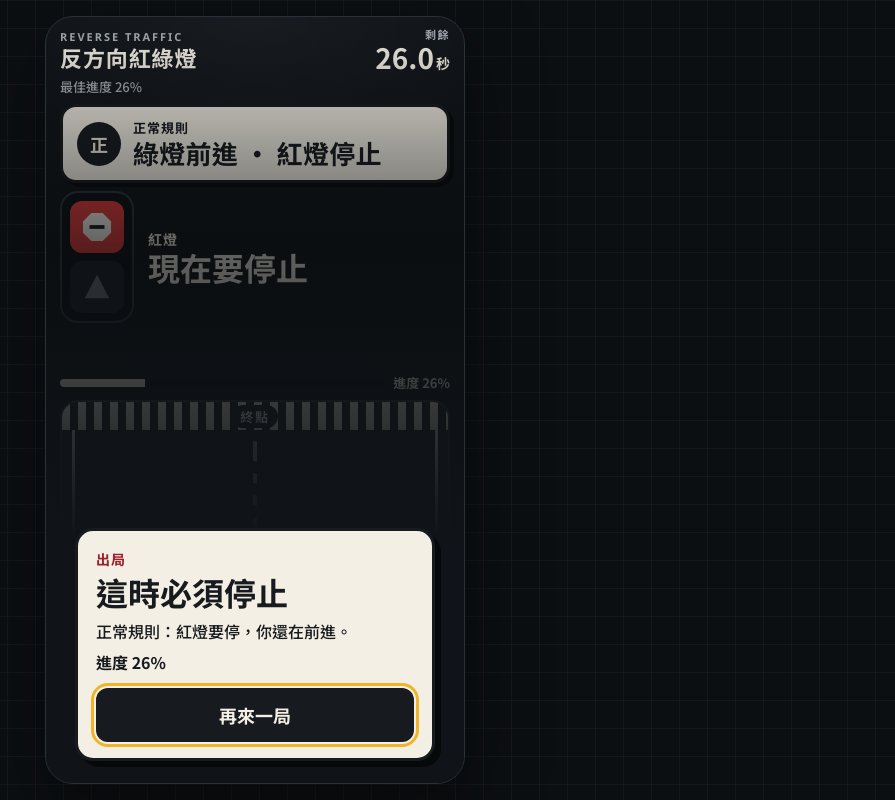
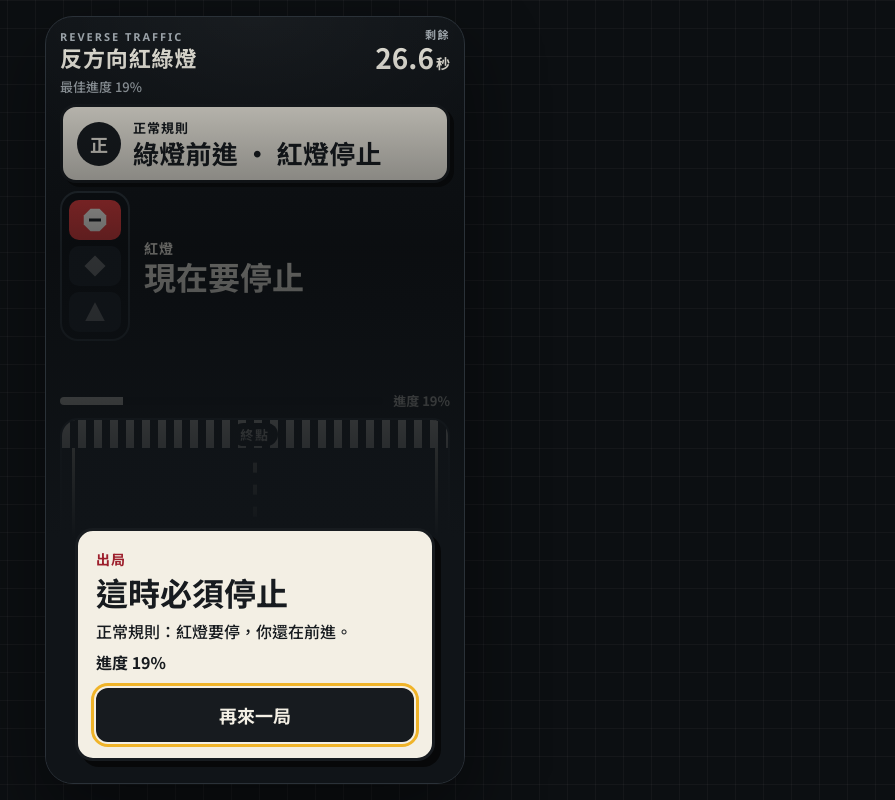
Before and after one commit to Nya-1124/Reverse-Traffic, a plain HTML site: page index.html in a window 1280 px wide. Shown: the whole page, without its empty margins (385-1280 px from the left). Drawn offline with Linux system fonts and the light colour scheme.

Commit message:
Add a yellow preview before each light change.
For half a second either action is allowed, the next stop or go is shown, including a rule flip, and the clock keeps running.

Co-authored-by: Nya-1124 <Nya-1124@users.noreply.github.com>

```diff
--- a/index.html
+++ b/index.html
@@ -33,6 +33,7 @@
       --sign-ink: #171b1f;
       --red: #e23b3b;
       --green: #1f9d55;
+      --yellow: #e6a817;
       --amber: #f0b429;
       --shadow: #070809;
       color-scheme: dark;
@@ -141,27 +142,27 @@
 
     #signal { display: flex; align-items: center; gap: 14px; min-height: 92px; }
     .housing {
-      width: 74px;
+      width: 70px;
       flex: none;
-      padding: 8px;
+      padding: 7px;
       border-radius: 18px;
       background: #0c1014;
       border: 2px solid var(--line);
       display: flex;
       flex-direction: column;
-      gap: 8px;
+      gap: 6px;
     }
     .lamp {
-      height: 52px;
-      border-radius: 12px;
+      height: 40px;
+      border-radius: 10px;
       display: grid;
       place-items: center;
       background: #1a2128;
-      transition: background-color 140ms linear;
     }
     .lamp.is-on.is-red { background: var(--red); }
+    .lamp.is-on.is-yellow { background: var(--yellow); }
     .lamp.is-on.is-green { background: var(--green); }
-    .shape { width: 30px; height: 30px; color: #f7f4ee; }
+    .shape { width: 24px; height: 24px; color: #f7f4ee; }
     .lamp:not(.is-on) .shape { opacity: 0.38; }
     .now { min-width: 0; }
     #nowKicker { font-size: 14px; font-weight: 700; letter-spacing: 0.08em; }
@@ -174,10 +175,12 @@
       font-weight: 700;
       letter-spacing: 0.02em;
     }
-    #banner.is-warn #bannerText { color: #f6d98a; }
+    #banner.is-yellow #bannerText { color: #f6d98a; }
     #banner.is-grace #bannerText { color: #d7efe0; }
     #graceTrack { height: 6px; border-radius: 99px; background: #243028; overflow: hidden; }
     #graceFill { display: block; height: 100%; width: 100%; background: #d7efe0; transform-origin: left center; }
+    #banner.is-yellow #graceTrack { background: #3a3014; }
+    #banner.is-yellow #graceFill { background: var(--yellow); }
 
     .meter-row { display: flex; align-items: center; gap: 10px; }
     .meter { flex: 1; height: 8px; border-radius: 99px; background: #0c1014; overflow: hidden; }
@@ -386,7 +389,8 @@
       #nowAction { font-size: 26px; }
       #pedal { min-height: 96px; }
       .pedal-title { font-size: 22px; }
-      .lamp { height: 44px; }
+      .lamp { height: 32px; }
+      .shape { width: 20px; height: 20px; }
     }
   </style>
 </head>
@@ -420,6 +424,11 @@
           <svg class="shape" viewBox="0 0 64 64">
             <polygon points="20,2 44,2 62,20 62,44 44,62 20,62 2,44 2,20" fill="currentColor"></polygon>
             <rect x="16" y="28" width="32" height="8" fill="#1a1e22"></rect>
+          </svg>
+        </div>
+        <div class="lamp is-yellow" id="lampYellow">
+          <svg class="shape" viewBox="0 0 64 64">
+            <polygon points="32,4 60,32 32,60 4,32" fill="currentColor"></polygon>
           </svg>
         </div>
         <div class="lamp is-green" id="lampGreen">
@@ -462,7 +471,7 @@
       </div>
     </div>
 
-    <p id="hint">按住煞車、放開前進；燈號不符合目前規則就出局。<span class="kb">空白鍵煞車，Esc 暫停。</span></p>
+    <p id="hint">按住煞車、放開前進；燈號不符合目前規則就出局。黃燈先看接下來。<span class="kb">空白鍵煞車，Esc 暫停。</span></p>
 
     <div id="overlay" hidden data-no-brake>
       <section class="card" id="card" role="dialog" aria-modal="true" aria-labelledby="cardTitle" data-kind="pause">
@@ -479,13 +488,12 @@
       "use strict";
 
       var TIME_LIMIT = 30;
-      var MOVE_SECONDS = 15.2;
+      var MOVE_SECONDS = 17.4;
       var MOVE_RATE = 100 / MOVE_SECONDS;
-      var GRACE = 0.62;
+      var YELLOW = 0.5;
       var RESUME_GRACE = 1.15;
-      var WARN_LEAD = 0.5;
       var STORAGE_KEY = "reverse-traffic-v1";
-      var PHASES = [
+      var LIGHTS = [
         { t: 0, signal: "green", rule: "normal", safe: true },
         { t: 3.4, signal: "red", rule: "normal" },
         { t: 5.6, signal: "green", rule: "normal" },
@@ -498,6 +506,17 @@
         { t: 24.0, signal: "red", rule: "normal" },
         { t: 26.6, signal: "green", rule: "normal" }
       ];
+      var PHASES = [];
+      for (var li = 0; li < LIGHTS.length; li++) {
+        if (li > 0) {
+          PHASES.push({
+            t: LIGHTS[li].t - YELLOW,
+            signal: "yellow",
+            rule: LIGHTS[li - 1].rule
+          });
+        }
+        PHASES.push(LIGHTS[li]);
+      }
 
       var app = document.getElementById("app");
       var timeValue = document.getElementById("timeValue");
@@ -509,6 +528,7 @@
       var ruleKicker = document.getElementById("ruleKicker");
       var ruleMain = document.getElementById("ruleMain");
       var lampRed = document.getElementById("lampRed");
+      var lampYellow = document.getElementById("lampYellow");
       var lampGreen = document.getElementById("lampGreen");
       var nowKicker = document.getElementById("nowKicker");
       var nowAction = document.getElementById("nowAction");
@@ -539,7 +559,6 @@
       var elapsed = 0;
       var progress = 0;
       var phaseIndex = 0;
-      var graceUntil = 0;
       var resumeGraceLeft = 0;
       var braking = false;
       var spaceHeld = false;
@@ -566,6 +585,7 @@
       }
 
       function requiredOf(phase) {
+        if (!phase || phase.signal === "yellow") return "either";
         var go = phase.rule === "normal" ? phase.signal === "green" : phase.signal === "red";
         return go ? "go" : "stop";
       }
@@ -699,14 +719,11 @@
         if (mode !== "playing") return;
         elapsed += dt;
         var info = phaseAt(elapsed);
-        if (info.index !== phaseIndex) {
-          phaseIndex = info.index;
-          graceUntil = info.phase.t + GRACE;
-        }
+        if (info.index !== phaseIndex) phaseIndex = info.index;
         var wasResume = resumeGraceLeft > 0;
         if (resumeGraceLeft > 0) resumeGraceLeft = Math.max(0, resumeGraceLeft - dt);
         var req = requiredOf(info.phase);
-        var protectedTime = !!info.phase.safe || elapsed < graceUntil || wasResume;
+        var protectedTime = !!info.phase.safe || info.phase.signal === "yellow" || wasResume;
         var moving = !braking && !wasResume;
         if (!protectedTime && req === "stop" && moving) {
           failMove(info.phase);
@@ -735,24 +752,21 @@
       }
 
       function warningText() {
-        if (resumeGraceLeft > 0 || (phaseIndex > 0 && elapsed < graceUntil)) return "反應時間";
+        if (resumeGraceLeft > 0) return "反應時間";
         var info = phaseAt(elapsed);
-        if (!info.next) return "";
-        var remain = info.next.t - elapsed;
-        if (remain <= 0 || remain > WARN_LEAD) return "";
-        var nowReq = requiredOf(info.phase);
-        var nextReq = requiredOf(info.next);
-        var ruleFlips = info.next.rule !== info.phase.rule;
-        if (ruleFlips && nextReq === "go" && nowReq === "stop") return "即將反轉，先保持煞車";
-        if (ruleFlips && nextReq === "stop") return "即將反轉，準備停下";
-        if (nextReq === "stop" && nowReq === "go") return "即將要停";
-        if (nextReq === "go" && nowReq === "stop") return "即將可走，先保持煞車";
-        return "即將換燈";
+        if (info.phase.signal !== "yellow" || !info.next) return "";
+        if (info.next.rule !== info.phase.rule) {
+          return info.next.rule === "reverse" ? "規則即將反轉" : "規則即將恢復";
+        }
+        return "煞車或前進都可以";
       }
 
       function graceRatio() {
         if (resumeGraceLeft > 0) return resumeGraceLeft / RESUME_GRACE;
-        if (phaseIndex > 0 && elapsed < graceUntil) return Math.max(0, (graceUntil - elapsed) / GRACE);
+        var info = phaseAt(elapsed);
+        if (info.phase.signal === "yellow" && info.next) {
+          return Math.max(0, Math.min(1, (info.next.t - elapsed) / YELLOW));
+        }
         return 0;
       }
 
@@ -779,19 +793,28 @@
         setText(bestLine, bestLabel());
         storageNote.hidden = storageOk;
 
-        var reverse = phase.rule === "reverse";
+        var preview = phase.signal === "yellow" && info.next && info.next.rule !== phase.rule ? info.next : null;
+        var shownRule = preview || phase;
+        var reverse = shownRule.rule === "reverse";
         ruleSign.classList.toggle("is-reverse", reverse);
         setText(sealText, reverse ? "反" : "正");
-        setText(ruleKicker, reverse ? "反轉規則" : "正常規則");
+        setText(ruleKicker, preview ? (reverse ? "即將反轉" : "即將恢復") : (reverse ? "反轉規則" : "正常規則"));
         setText(ruleMain, reverse ? "紅燈前進 · 綠燈停止" : "綠燈前進 · 紅燈停止");
 
         lampRed.classList.toggle("is-on", phase.signal === "red");
+        lampYellow.classList.toggle("is-on", phase.signal === "yellow");
         lampGreen.classList.toggle("is-on", phase.signal === "green");
-        setText(nowKicker, phase.signal === "red" ? "紅燈" : "綠燈");
-        setText(nowAction, req === "stop" ? "現在要停止" : "現在要前進");
+        if (phase.signal === "yellow" && info.next) {
+          var nextReq = requiredOf(info.next);
+          setText(nowKicker, "黃燈");
+          setText(nowAction, nextReq === "stop" ? "接下來要停止" : "接下來要前進");
+        } else {
+          setText(nowKicker, phase.signal === "red" ? "紅燈" : "綠燈");
+          setText(nowAction, req === "stop" ? "現在要停止" : "現在要前進");
+        }
 
         setText(bannerText, warn);
-        banner.classList.toggle("is-warn", warn !== "" && warn !== "反應時間");
+        banner.classList.toggle("is-yellow", phase.signal === "yellow" && warn !== "反應時間");
         banner.classList.toggle("is-grace", warn === "反應時間");
         graceTrack.hidden = ratio <= 0;
         graceFill.style.transform = "scaleX(" + ratio.toFixed(4) + ")";
@@ -813,9 +836,21 @@
 
         var cardModel = null;
         if (mode === "paused") {
-          cardModel = req === "stop"
-            ? { kind: "pause", kicker: "已暫停", title: "現在要停止", detail: "時間不會流逝。按繼續後請按住煞車。", meta: "", btn: "繼續" }
-            : { kind: "pause", kicker: "已暫停", title: "現在要前進", detail: "時間不會流逝。按繼續後放開就會走。", meta: "", btn: "繼續" };
+          if (phase.signal === "yellow" && info.next) {
+            var pausedNext = requiredOf(info.next);
+            cardModel = {
+              kind: "pause",
+              kicker: "已暫停",
+              title: pausedNext === "stop" ? "接下來要停止" : "接下來要前進",
+              detail: "時間不會流逝。黃燈時煞車或前進都可以。",
+              meta: "",
+              btn: "繼續"
+            };
+          } else {
+            cardModel = req === "stop"
+              ? { kind: "pause", kicker: "已暫停", title: "現在要停止", detail: "時間不會流逝。按繼續後請按住煞車。", meta: "", btn: "繼續" }
+              : { kind: "pause", kicker: "已暫停", title: "現在要前進", detail: "時間不會流逝。按繼續後放開就會走。", meta: "", btn: "繼續" };
+          }
         } else if (result) {
           cardModel = {
             kind: result.kind === "win" ? "win" : "lose",
@@ -872,7 +907,6 @@
         elapsed = 0;
         progress = 0;
         phaseIndex = 0;
-        graceUntil = 0;
         resumeGraceLeft = 0;
         result = null;
         pausedReason = "";
@@ -1024,9 +1058,12 @@
               braking: braking,
               moving: movingNow(),
               warning: mode === "playing" ? warningText() : "",
-              protected: !!phase.safe || elapsed < graceUntil || resumeGraceLeft > 0,
-              graceLeft: Math.max(0, graceUntil - elapsed),
+              protected: !!phase.safe || phase.signal === "yellow" || resumeGraceLeft > 0,
+              graceLeft: resumeGraceLeft > 0 ? resumeGraceLeft : (phase.signal === "yellow" && info.next ? Math.max(0, info.next.t - elapsed) : 0),
               resumeGraceLeft: resumeGraceLeft,
+              nextRequired: info.next ? requiredOf(info.next) : null,
+              nextRule: info.next ? info.next.rule : null,
+              nextSignal: info.next ? info.next.signal : null,
               phaseAge: elapsed - phase.t,
               phaseIndex: info.index,
               pausedReason: pausedReason,
@@ -1036,6 +1073,7 @@
               storageOk: storageOk,
               overlay: !overlay.hidden,
               ruleText: ruleMain.textContent,
+              ruleKicker: ruleKicker.textContent,
               nowText: nowAction.textContent,
               bannerText: bannerText.textContent,
               cardTitle: cardTitle.textContent,
```
Also changed, not shown: fonts/noto-sans-tc-500.woff2, fonts/noto-sans-tc-700.woff2, 1 other file.
